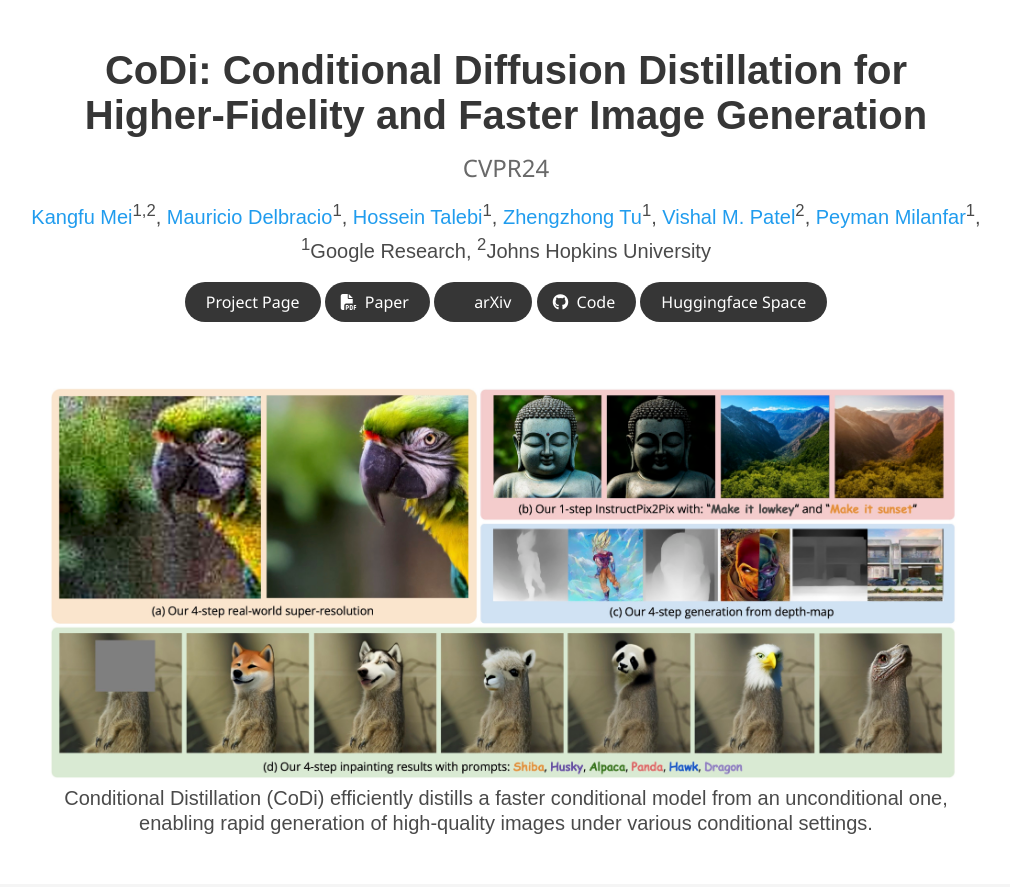
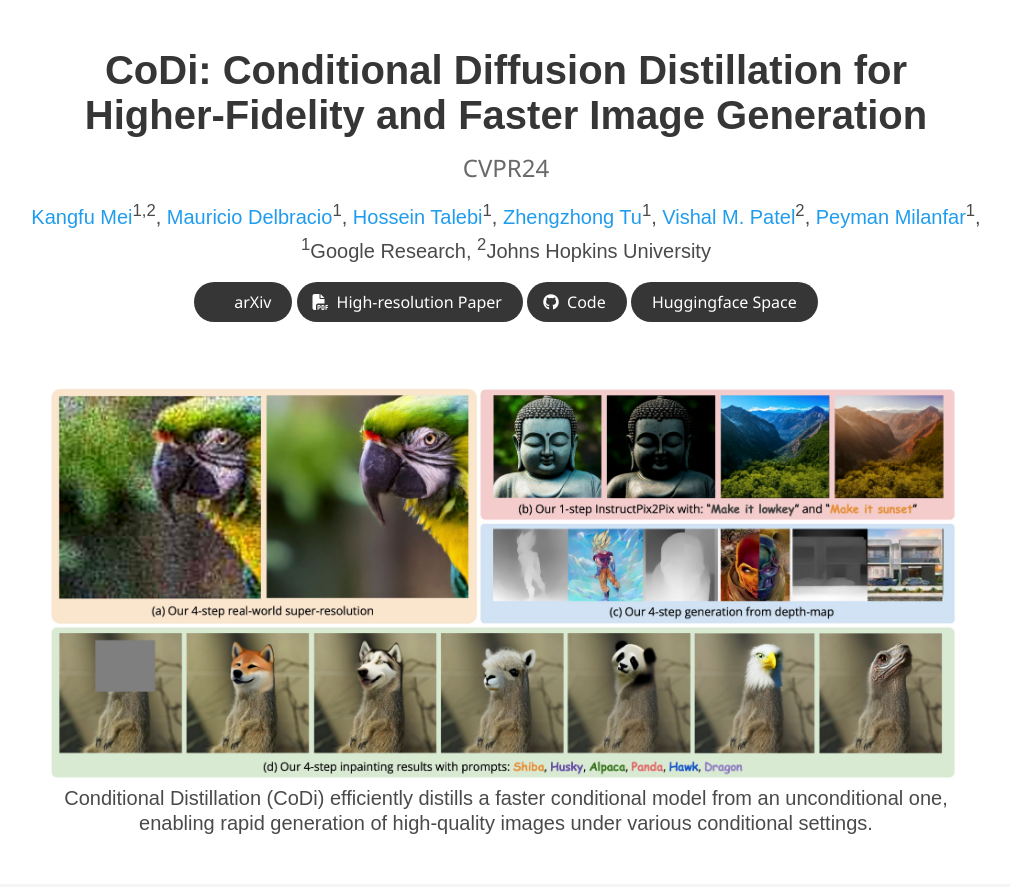
Before and after one commit to fast-codi/fast-codi.github.io, a plain HTML site: page index.html in a window 1280 px wide. Shown: the top 887 px of the page, without its empty margins (134-1144 px from the left). Drawn offline with nearby package versions, Linux system fonts and the light colour scheme; some icons are missing; a web font is replaced by a local one.

Commit message:
update paper

```diff
--- a/index.html
+++ b/index.html
@@ -62,10 +62,19 @@
           <div class="column has-text-centered">
             <div class="publication-links">
               <!-- PDF Link. -->
-              <span class="link-block">
+              <!-- <span class="link-block">
                 <a href="https://fast-codi.github.io"
                    class="external-link button is-normal is-rounded is-dark">
                   <span>Project Page</span>
+                </a>
+              </span> -->
+              <span class="link-block">
+                <a href="https://arxiv.org/abs/2310.01407"
+                   class="external-link button is-normal is-rounded is-dark">
+                  <span class="icon">
+                      <i class="ai ai-arxiv"></i>
+                  </span>
+                  <span>arXiv</span>
                 </a>
               </span>
               <span class="link-block">
@@ -74,16 +83,7 @@
                   <span class="icon">
                       <i class="fas fa-file-pdf"></i>
                   </span>
-                  <span>Paper</span>
-                </a>
-              </span>
-              <span class="link-block">
-                <a href="https://arxiv.org/abs/2310.01407"
-                   class="external-link button is-normal is-rounded is-dark">
-                  <span class="icon">
-                      <i class="ai ai-arxiv"></i>
-                  </span>
-                  <span>arXiv</span>
+                  <span>High-resolution Paper</span>
                 </a>
               </span>
               <span class="link-block">
```
